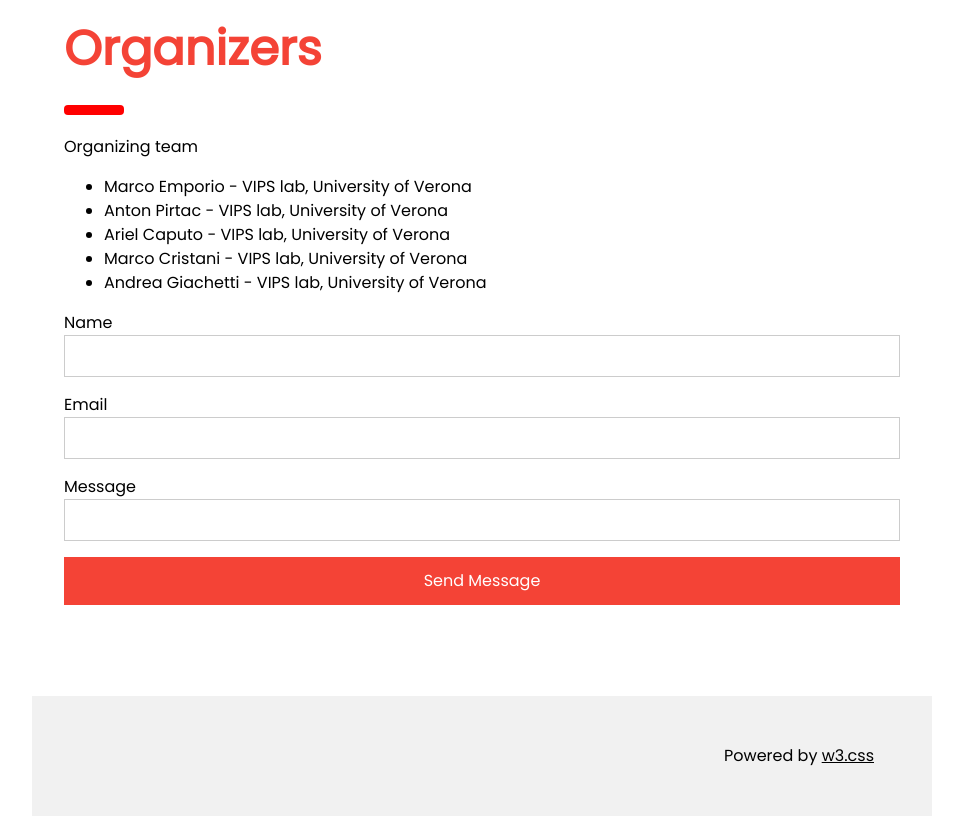
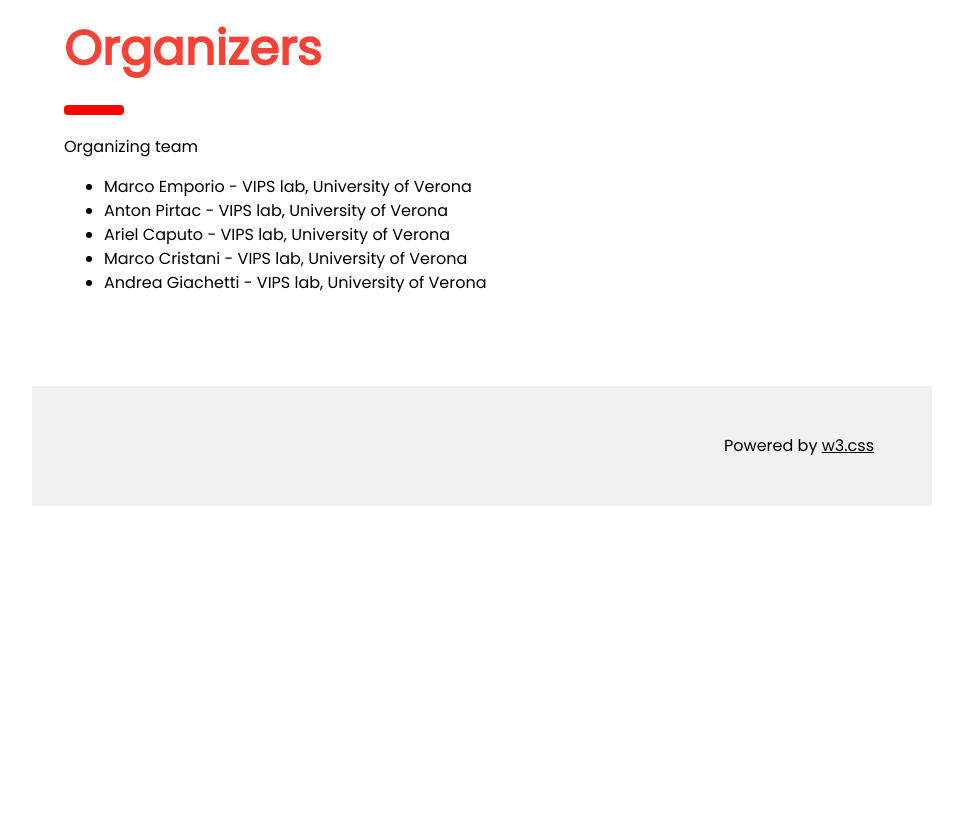
Before and after one commit to univr-VIPS/Shrec22, a plain HTML site: page index.html in a window 1280 px wide. Shown: the part 4449-5265 px from the top of the page, without its empty margins (308-1271 px from the left). After the commit the page ends 4955 px from the top, so only its background shows below. Drawn offline with nearby package versions, Linux system fonts and the light colour scheme.

Commit message:
Update index.html

```diff
--- a/index.html
+++ b/index.html
@@ -211,23 +211,7 @@ The submission must include up to three text files with results formatted as des
       <li> Marco Cristani - VIPS lab, University of Verona</li>
        <li> Andrea Giachetti - VIPS lab, University of Verona</li>
     </ul>
-    <form action="mailto:andrea.giachetti@univr.it" target="_blank">
-      <div class="w3-section">
-        <label>Name</label>
-        <input class="w3-input w3-border" type="text" name="Name" required>
-      </div>
-      <div class="w3-section">
-        <label>Email</label>
-        <input class="w3-input w3-border" type="text" name="Email" required>
-      </div>
-      <div class="w3-section">
-        <label>Message</label>
-        <input class="w3-input w3-border" type="text" name="Message" required>
-      </div>
-      <button type="submit" class="w3-button w3-block w3-padding-large w3-red w3-margin-bottom">Send Message</button>
 
-
-    </form>
   </div>
 
 <!-- End page content -->
```
